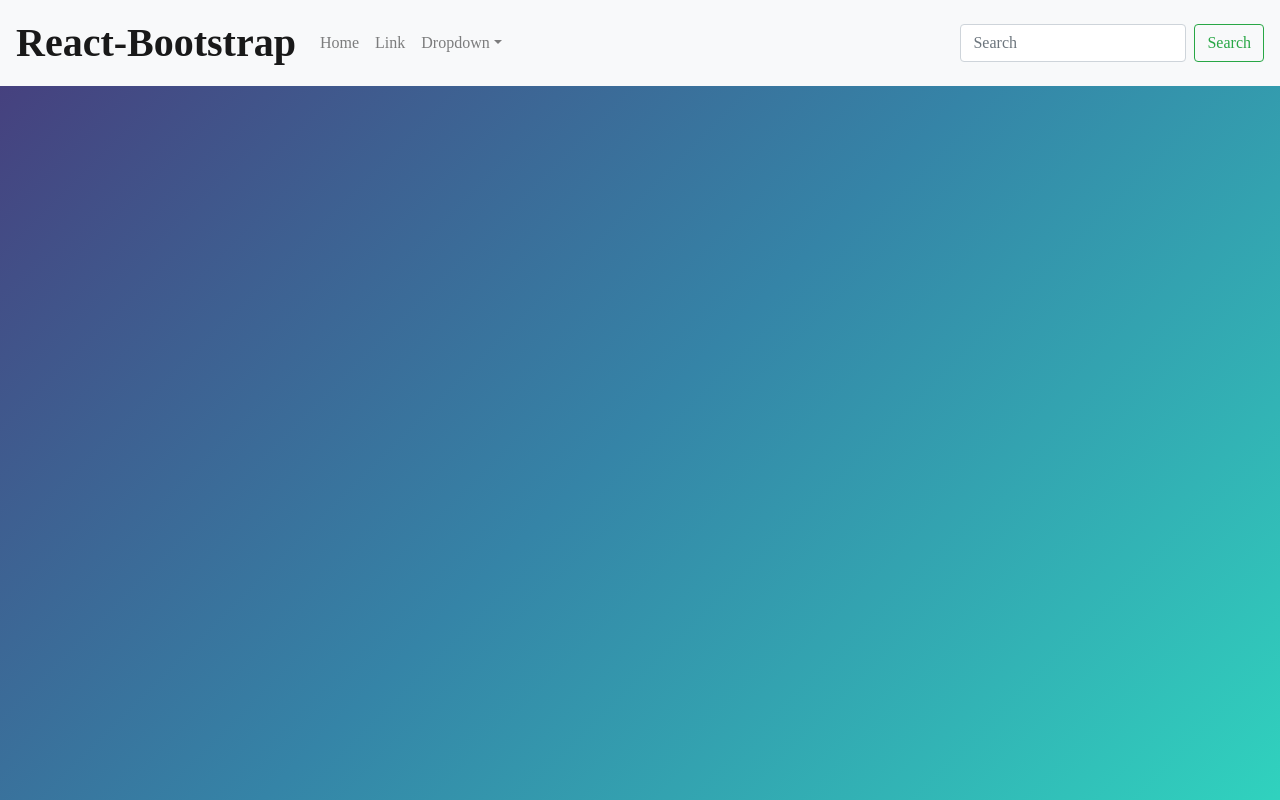
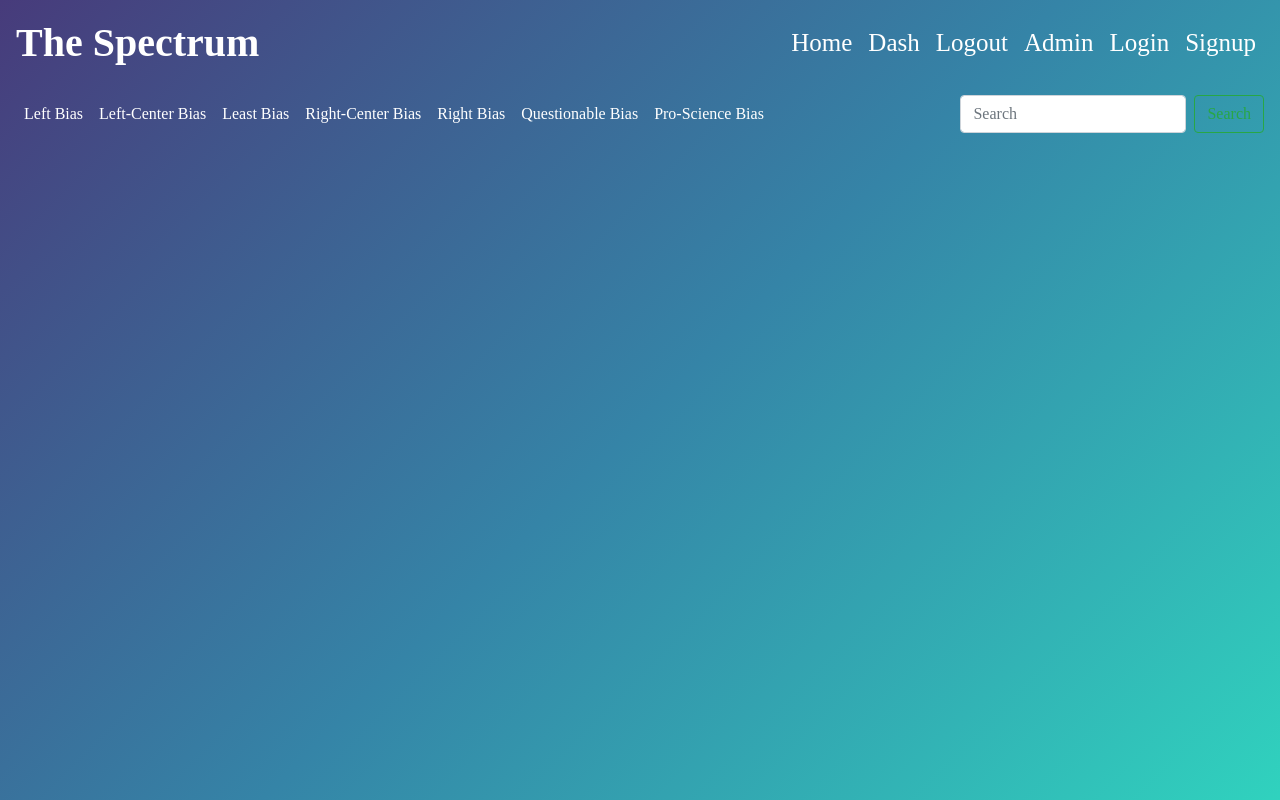
Before and after one commit to shloksomani/The-Spectrum, a React (Create React App) app: page / in a window 1280 px wide. Built offline with nearby package versions, Linux system fonts and the light colour scheme.

Commit message:
added top navbars and styled them

```diff
--- a/src/components/biasNavbar.jsx
+++ b/src/components/biasNavbar.jsx
@@ -0,0 +1,36 @@
+import React, { Component } from "react";
+import {
+	Navbar,
+	Nav,
+	NavDropdown,
+	Form,
+	Button,
+	FormControl
+} from "react-bootstrap";
+
+export class BiasNavbar extends Component {
+	render() {
+		return (
+			<Navbar bg="" expand="lg" className="navbar" id="bias-header">
+				<Navbar.Toggle aria-controls="basic-navbar-nav " id="header" />
+				<Navbar.Collapse id="basic-navbar-nav">
+					<Nav className="mr-auto">
+						<Nav.Link href="#home">Left Bias</Nav.Link>
+						<Nav.Link href="#link">Left-Center Bias</Nav.Link>
+						<Nav.Link href="#link">Least Bias</Nav.Link>
+						<Nav.Link href="#link">Right-Center Bias</Nav.Link>
+						<Nav.Link href="#link">Right Bias</Nav.Link>
+						<Nav.Link href="#link">Questionable Bias</Nav.Link>
+						<Nav.Link href="#link">Pro-Science Bias</Nav.Link>
+					</Nav>
+					<Form inline>
+						<FormControl type="text" placeholder="Search" className="mr-sm-2" />
+						<Button variant="outline-success">Search</Button>
+					</Form>
+				</Navbar.Collapse>
+			</Navbar>
+		);
+	}
+}
+
+export default BiasNavbar;
--- a/src/components/page.jsx
+++ b/src/components/page.jsx
@@ -0,0 +1,16 @@
+import React, { Component } from "react";
+import TopNavbar from "./topNavbar";
+import BiasNavbar from "./biasNavbar";
+
+export class Page extends Component {
+	render() {
+		return (
+			<React.Fragment>
+				<TopNavbar></TopNavbar>
+				<BiasNavbar></BiasNavbar>
+			</React.Fragment>
+		);
+	}
+}
+
+export default Page;
--- a/src/components/topNavbar.jsx
+++ b/src/components/topNavbar.jsx
@@ -1,39 +1,23 @@
 import React, { Component } from "react";
-import {
-	Navbar,
-	Nav,
-	NavDropdown,
-	Form,
-	Button,
-	FormControl
-} from "react-bootstrap";
+import { Navbar, Nav } from "react-bootstrap";
 
 export class TopNavbar extends Component {
 	render() {
 		return (
-			<Navbar bg="light" expand="lg">
-				<Navbar.Brand href="#home">React-Bootstrap</Navbar.Brand>
-				<Navbar.Toggle aria-controls="basic-navbar-nav" />
+			<Navbar bg="" expand="lg" className="navbar" id="topheader">
+				<Navbar.Brand href="#home" className="navbar-brand">
+					The Spectrum
+				</Navbar.Brand>
+				<Navbar.Toggle aria-controls="basic-navbar-nav " id="header-toggle" />
 				<Navbar.Collapse id="basic-navbar-nav">
-					<Nav className="mr-auto">
+					<Nav className="ml-auto">
 						<Nav.Link href="#home">Home</Nav.Link>
-						<Nav.Link href="#link">Link</Nav.Link>
-						<NavDropdown title="Dropdown" id="basic-nav-dropdown">
-							<NavDropdown.Item href="#action/3.1">Action</NavDropdown.Item>
-							<NavDropdown.Item href="#action/3.2">
-								Another action
-							</NavDropdown.Item>
-							<NavDropdown.Item href="#action/3.3">Something</NavDropdown.Item>
-							<NavDropdown.Divider />
-							<NavDropdown.Item href="#action/3.4">
-								Separated link
-							</NavDropdown.Item>
-						</NavDropdown>
+						<Nav.Link href="#link">Dash</Nav.Link>
+						<Nav.Link href="#link">Logout</Nav.Link>
+						<Nav.Link href="#link">Admin</Nav.Link>
+						<Nav.Link href="#link">Login</Nav.Link>
+						<Nav.Link href="#link">Signup</Nav.Link>
 					</Nav>
-					<Form inline>
-						<FormControl type="text" placeholder="Search" className="mr-sm-2" />
-						<Button variant="outline-success">Search</Button>
-					</Form>
 				</Navbar.Collapse>
 			</Navbar>
 		);
--- a/src/copy.css
+++ b/src/copy.css
@@ -23,6 +23,7 @@ body {
 .navbar-brand {
 	font-weight: bold;
 	font-size: 40px !important;
+	color: #ffffff !important;
 }
 
 #bias {
@@ -30,9 +31,10 @@ body {
 	color: #ffffff;
 }
 
-#header .navbar-toggler {
+#header {
 	border: none;
 	outline: none;
+	color: #ffffff !important;
 }
 
 #mediaMenu.navbar .navbar-nav li a {
@@ -44,17 +46,17 @@ body {
 	border-color: #e3e8fd;
 }
 
-#header .searchHeader {
+#header-toggle {
 	border-color: #e3e8fd;
 }
 
-.searchBar {
-	/* justify-content: space-evenly !important; */
+#topheader .nav-link {
+	color: white !important;
+	font-size: 25px;
 }
 
-#header.navbar .navbar-nav li a {
-	color: #ffffff !important;
-	font-size: 20px !important;
+#bias-header .nav-link {
+	color: white !important;
 }
 
 #newsTitle {
--- a/src/index.js
+++ b/src/index.js
@@ -3,7 +3,7 @@ import ReactDOM from "react-dom";
 // import "./index.css";
 import "./copy.css";
 // import App from "./App";
-import TopNavbar from "./components/topNavbar";
+import Page from "./components/page";
 import "bootstrap/dist/css/bootstrap.css";
 
-ReactDOM.render(<TopNavbar />, document.getElementById("root"));
+ReactDOM.render(<Page />, document.getElementById("root"));
```
